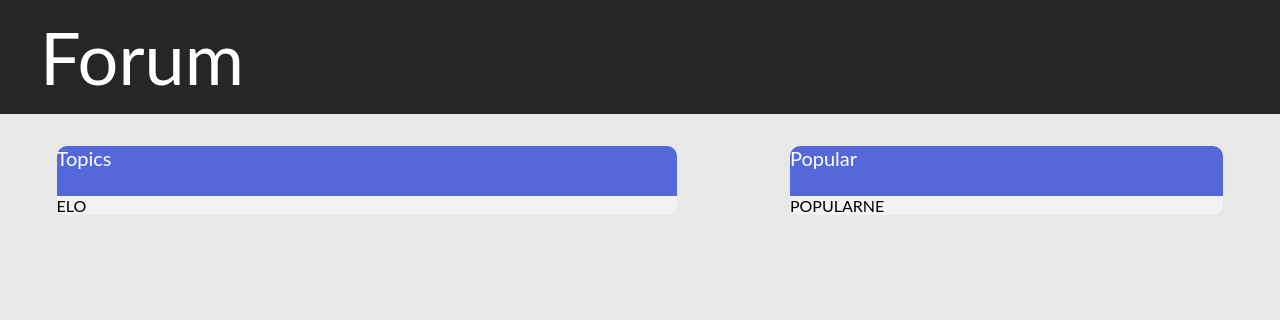
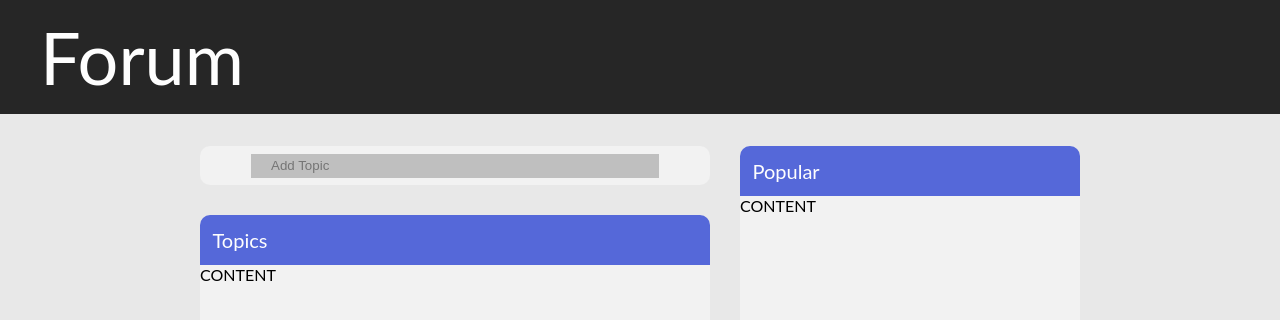
Before and after one commit to PRZYPRAWA/discussion-forum-frontend, a React (Create React App) app: page / in a window 1280 px wide. Shown: the top 320 px of the page. Built offline with nearby package versions, Linux system fonts and the light colour scheme; the HTML template or start-up script is replaced by a standard one.

Commit message:
Add grid layout

```diff
--- a/src/App.css
+++ b/src/App.css
@@ -1,10 +1,16 @@
+ :root {
+    --containerHeaderHeight: 50px;
+  }
+
 body {
     background: rgba(191, 191, 191, 0.35);
-    font-family: Lato, Helvetica, sans-serif;
+    font-family: 'Lato', Helvetica, sans-serif;
 }
 
 .container {
-  display: flex;
-  justify-content: space-around;
+  display: grid;
   margin-top: 2rem;
+  grid-template-columns: 1fr 3fr 2fr 1fr;
+  grid-template-rows: 1fr 4fr;
+  gap: 30px;
 }
--- a/src/App.js
+++ b/src/App.js
@@ -2,15 +2,29 @@ import React from "react";
 import "./App.css";
 import Header from "./components/Header";
 import Container from "./components/Container";
+import AddTopic from "./components/AddTopic";
 
 function App() {
   return (
     <>
       <Header title="Forum" />
       <div className="container">
-        <Container title="Topics" content="ELO" flex="0.5 1 auto" />
+        <AddTopic placeholder="Add Topic"></AddTopic>
 
-        <Container title="Popular" content="POPULARNE" flex="0.3 1 auto" />
+        <Container
+          title="Topics"
+          content="CONTENT"
+          minWidth="400px"
+          gridCol="2 / 3"
+          gridRow="2 /"
+        />
+
+        <Container
+          title="Popular"
+          content="CONTENT"
+          gridCol="3 / 4"
+          gridRow="1 / 3"
+        />
       </div>
     </>
   );
--- a/src/components/AddTopic.js
+++ b/src/components/AddTopic.js
@@ -0,0 +1,37 @@
+import React from "react";
+import styled from "styled-components";
+import PropTypes from "prop-types";
+
+const StyledInput = styled.input`
+  background: #bfbfbf;
+  width: 80%;
+  height: 60%;
+  padding: 12px 20px;
+  margin: 0 auto;
+  border: 0;
+  box-sizing: border-box;
+`;
+
+const StyledInputContainer = styled.div`
+  grid-column: 2 / 3;
+  grid-row: 1 / 2;
+  background: #f2f2f2;
+  border-radius: 10px;
+  display: flex;
+  justify-content: center;
+  align-items: center;
+`;
+
+const AddTopic = ({ placeholder }) => {
+  return (
+    <StyledInputContainer>
+      <StyledInput placeholder={placeholder} />
+    </StyledInputContainer>
+  );
+};
+
+export default AddTopic;
+
+AddTopic.propTypes = {
+  placeholder: PropTypes.string,
+};
--- a/src/components/Container.js
+++ b/src/components/Container.js
@@ -5,20 +5,24 @@ import PropTypes from "prop-types";
 const StyledContainer = styled.div`
   background: #f2f2f2;
   border-radius: 10px;
-  flex: ${({ flex }) => flex};
+  min-width: ${({ minWidth }) => minWidth};
+  grid-row: ${({ gridRow }) => gridRow};
+  grid-column: ${({ gridCol }) => gridCol};
 `;
 
 const StyledContainerHeader = styled.div`
   background: #5568d9;
-  height: 50px;
+  height: calc(var(--containerHeaderHeight) - 12.5px);
   border-radius: 10px 10px 0px 0px;
   font-size: 20px;
   color: #fefefe;
+  padding-top: calc(calc(var(--containerHeaderHeight) - 25px) / 2);
+  padding-left: 12.5px;
 `;
 
-const Container = ({ title, content, flex }) => {
+const Container = ({ title, content, gridRow, gridCol, minWidth }) => {
   return (
-    <StyledContainer flex={flex}>
+    <StyledContainer gridRow={gridRow} gridCol={gridCol} minWidth={minWidth}>
       <StyledContainerHeader>{title}</StyledContainerHeader>
       {content}
     </StyledContainer>
@@ -29,7 +33,7 @@ export default Container;
 
 Container.propTypes = {
   title: PropTypes.string,
-  width: PropTypes.string,
   content: PropTypes.any,
   flex: PropTypes.string,
+  minWidth: PropTypes.string,
 };
```
